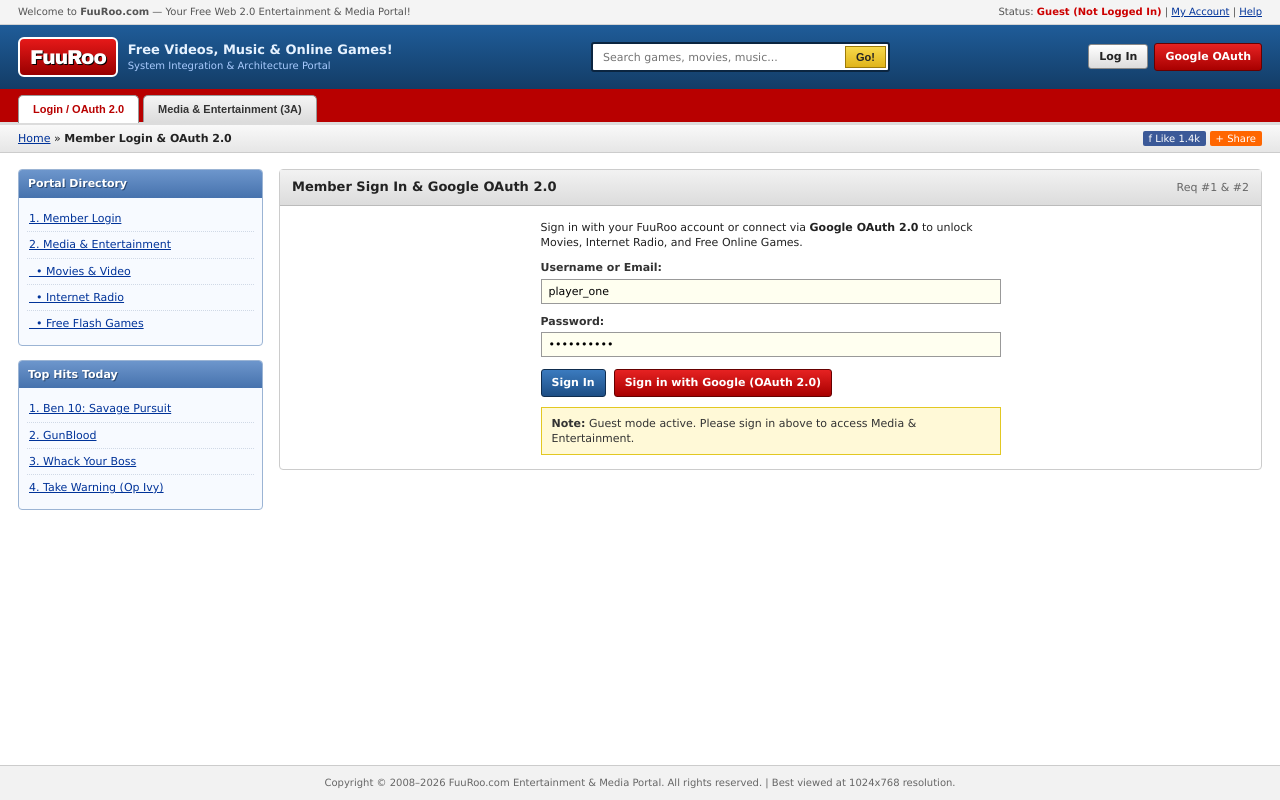
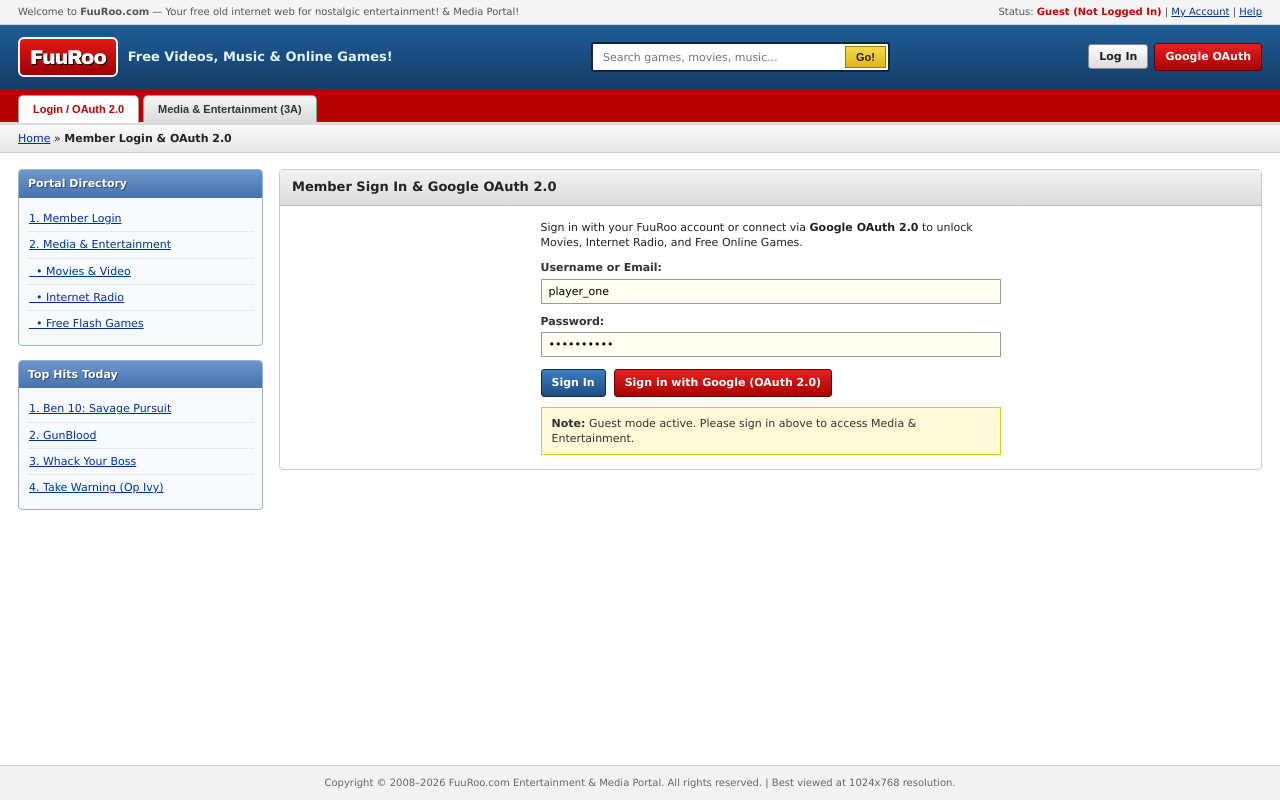
Before and after one commit to IsaiahLynelPineda/fuuroo-arcade, a Flask app: page / in a window 1280 px wide. Run offline with Flask 3, Linux system fonts and the light colour scheme.

Commit message:
Friend updates

```diff
--- a/templates/index.html
+++ b/templates/index.html
@@ -469,7 +469,8 @@
 
     <!-- TOP CLASSIC STRIP -->
     <div class="top-strip">
-        <div>Welcome to <strong>FuuRoo.com</strong> — Your Free Web 2.0 Entertainment &amp; Media Portal!</div>
+        <div>Welcome to <strong>FuuRoo.com</strong> — Your free old internet web for nostalgic entertainment!
+ &amp; Media Portal!</div>
         <div>
             Status: <strong id="top-user-status" style="color:#cc0000;">Guest (Not Logged In)</strong> |
             <a onclick="switchTab('auth')">My Account</a> |
@@ -483,7 +484,6 @@
             <div class="logo-badge">FuuRoo</div>
             <div>
                 <div class="logo-tagline">Free Videos, Music &amp; Online Games!</div>
-                <div class="logo-sub">System Integration &amp; Architecture Portal</div>
             </div>
         </div>
 
@@ -511,8 +511,7 @@
             <strong id="breadcrumb-text">Member Login &amp; OAuth 2.0</strong>
         </div>
         <div>
-            <span style="background:#3b5998; color:#fff; padding:2px 6px; border-radius:2px; font-size:10px;">f Like 1.4k</span>
-            <span style="background:#ff6600; color:#fff; padding:2px 6px; border-radius:2px; font-size:10px;">+ Share</span>
+
         </div>
     </div>
 
@@ -573,7 +572,6 @@
             <section id="sec-auth" class="portal-panel">
                 <div class="panel-bar">
                     <h2>Member Sign In &amp; Google OAuth 2.0</h2>
-                    <span style="color:#666;">Req #1 &amp; #2</span>
                 </div>
                 <div class="panel-inner">
                     <div id="auth-login-view" style="max-width: 460px; margin: 0 auto;">
@@ -616,7 +614,6 @@
             <section id="sec-media" class="portal-panel" style="display:none;">
                 <div class="panel-bar">
                     <h2>Media &amp; Entertainment Center</h2>
-                    <span style="color:#666;">Requirement #3A</span>
                 </div>
                 <div class="panel-inner">
                     <div class="inner-tabs">
```
